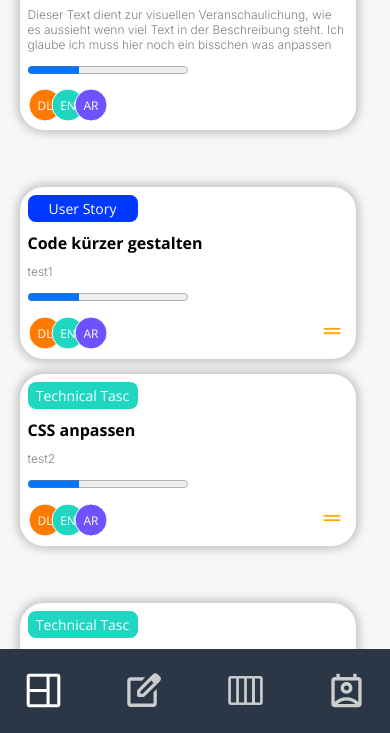
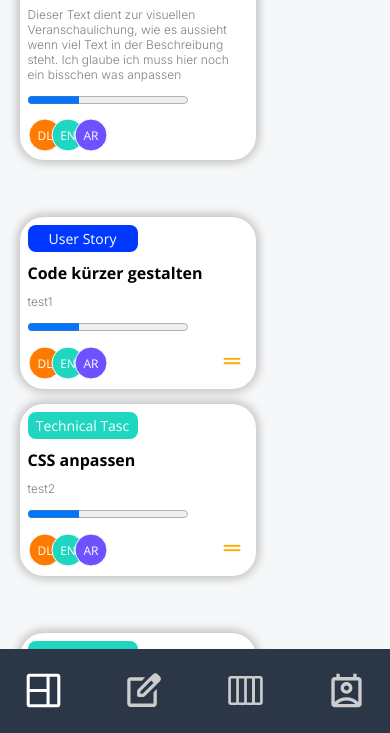
Before and after one commit to sebastianharhammer/joinProjekt, a plain HTML site: page board.html in a window 390 px wide. Shown: the part 111-844 px from the top of the page. Drawn offline with nearby package versions, Linux system fonts and the light colour scheme; a web font is replaced by a local one.

Commit message:
fixed width of tasks in board

```diff
--- a/styles/board.css
+++ b/styles/board.css
@@ -38,6 +38,8 @@
 d-none {
   display: none;
 }
+
+
 
 .todo {
   display: flex;
@@ -502,6 +504,10 @@ body.no-scroll {
     font-size: 14px;
   }
 
+  .todo{
+    width: 320px;
+  }
+
   .boardNavigator {
     top: 116px;
   }
@@ -564,7 +570,7 @@ body.no-scroll {
   .dragarea-inProgress,
   .dragarea-feedback,
   .dragarea-done {
-    width: 74%;
+    width: 100%;
     margin-bottom: 20px;
     height: 100%;
   }
@@ -674,6 +680,21 @@ body.no-scroll {
   .lens:hover {
     cursor: pointer;
   }
+
+  .todo{
+    width: 220px;
+  }
+
+  .wholeDragArea{
+    display: flex;
+    justify-content: center;
+    align-items: center;
+  }
+
+.todo{
+  width: 220px;
+}
+
   .buttonBoardFont {
     font-size: 0;
     margin-left: 20px;
```
